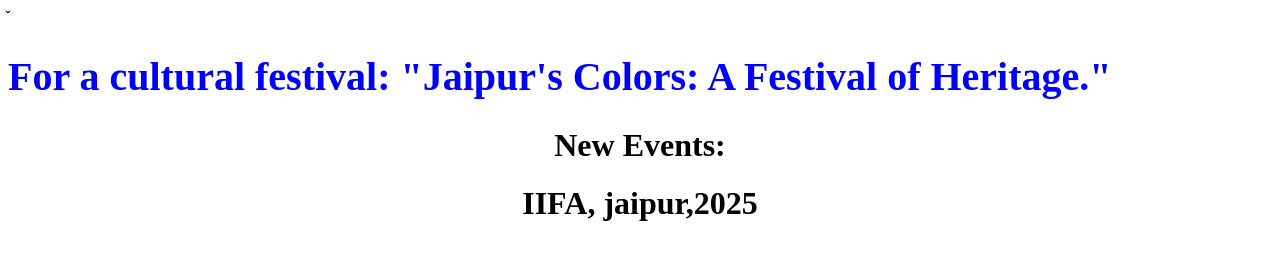
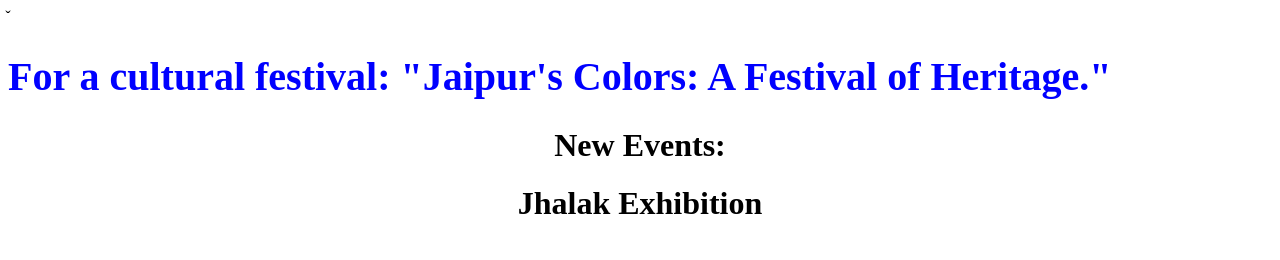
Before and after one commit to shivanijaipuria123/events, a plain HTML site: page index.html in a window 1280 px wide. Drawn offline with Linux system fonts and the light colour scheme.

Commit message:
commit
commit

```diff
--- a/index.html
+++ b/index.html
@@ -7,6 +7,6 @@
 <body>
 ̌<h1 style="font-size:40px; color: blue">For a cultural festival: "Jaipur's Colors: A Festival of Heritage."</h1>
 <h1 align="center">New Events:</h1>
-<h1 align="center" id="eventname">IIFA, jaipur,2025</h1>
+<h1 align="center" id="eventname">Jhalak Exhibition</h1>
 </body>
 </html>
```
